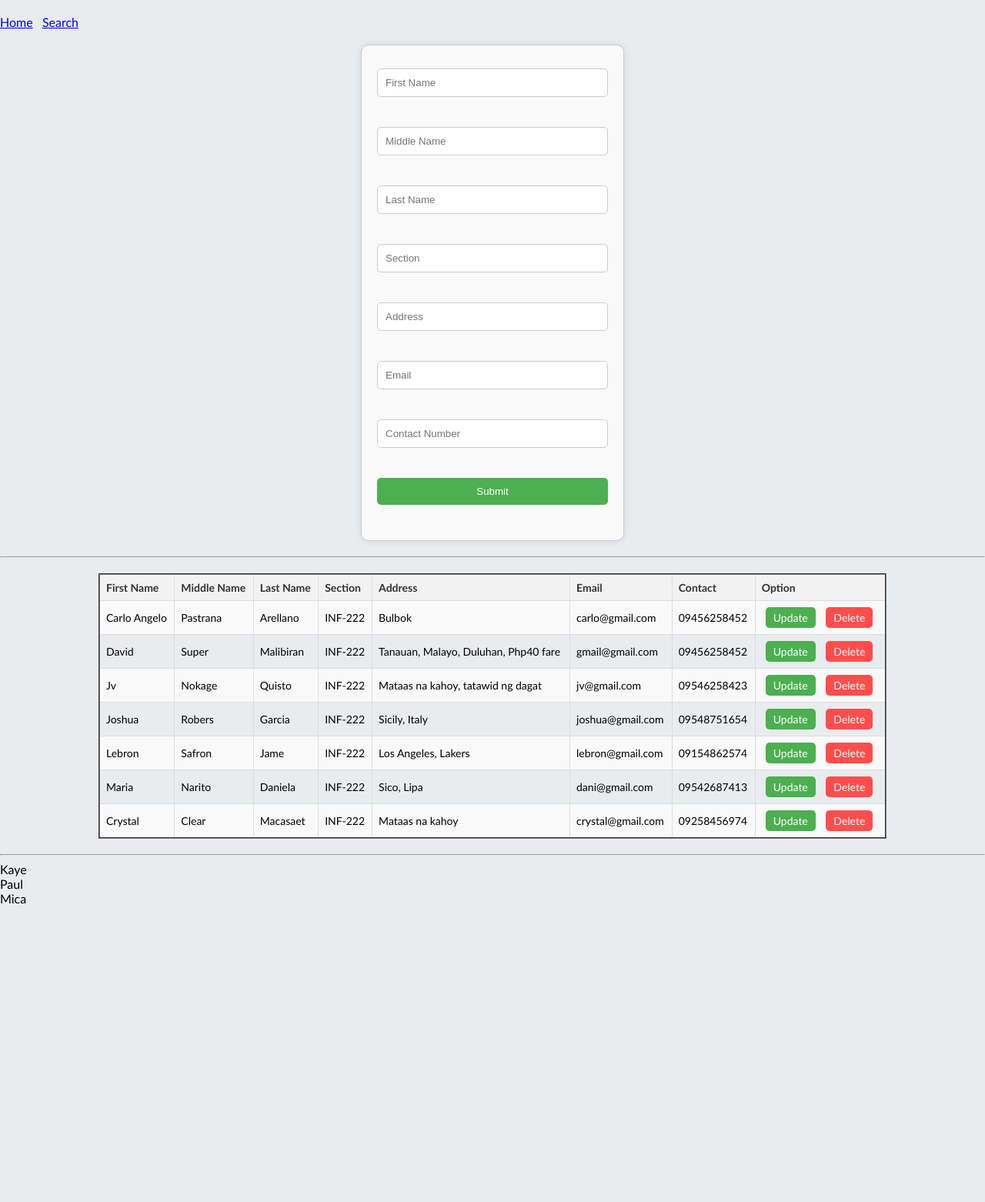
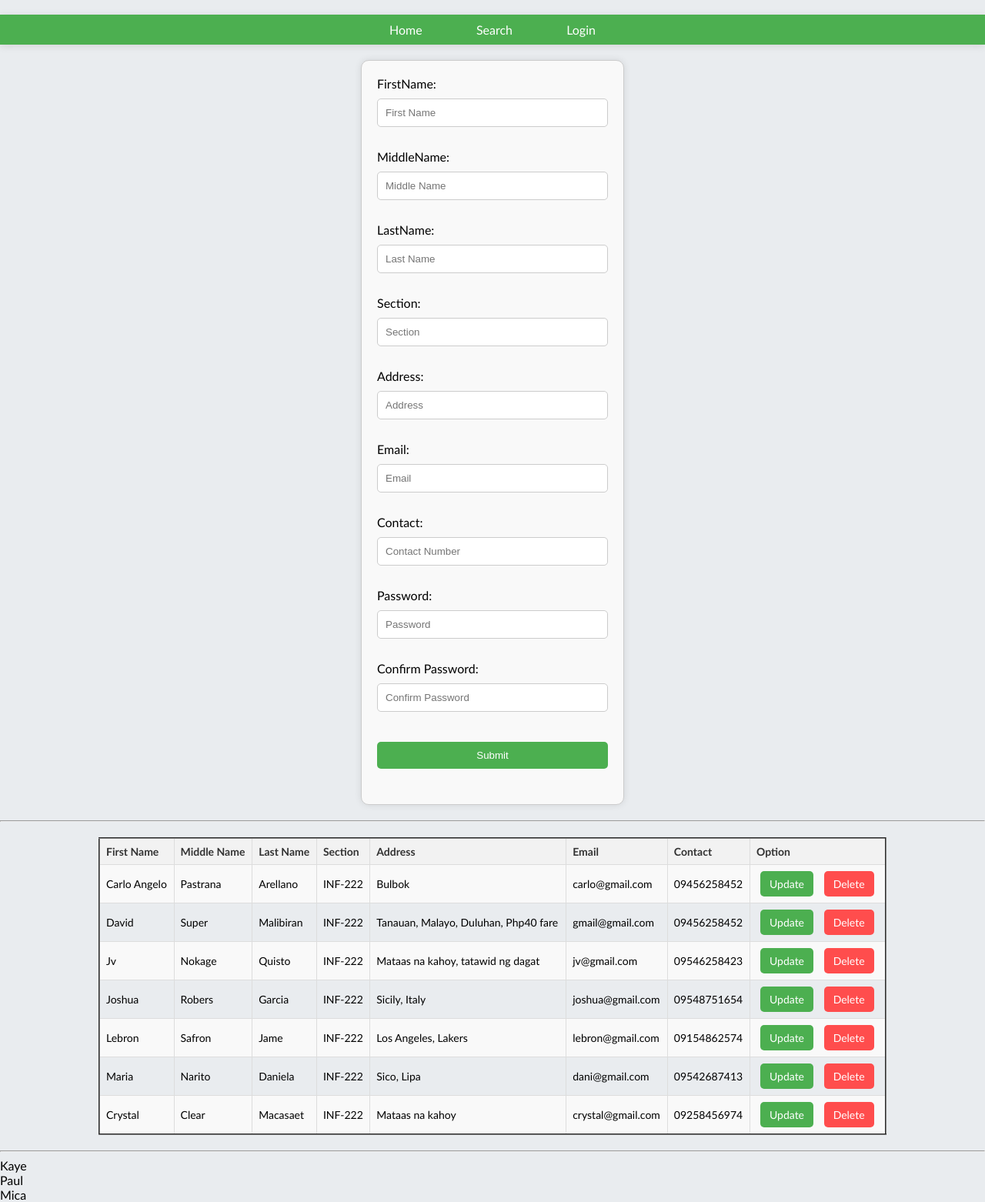
Before and after one commit to nokageAdmin/tutorial-1, a PHP site: page / in a window 1280 px wide. Shown: the whole page at 77% size. Before the commit the page ends 1175 px from the top, so only its background shows below. Run offline with PHP 8.4, Linux system fonts and the light colour scheme; data comes from the database, SQL or seed files in the repository.

Commit message:
tutorial 8-10

```diff
--- a/index.php
+++ b/index.php
@@ -1,6 +1,9 @@
 <?php
-$fName = $mName = $lName = $address = $email = $section = $contact = "";
-$fnameErr = $mnameErr = $lnameErr = $addressErr = $emailErr = $sectionErr = $contactErr = "";
+
+include("connections.php");
+
+$fName = $mName = $lName = $address = $email = $section = $contact = $password = $cpassword= "";
+$fnameErr = $mnameErr = $lnameErr = $addressErr = $emailErr = $sectionErr = $contactErr = $passwordErr = $cpasswordErr="";
 
 if ($_SERVER["REQUEST_METHOD"] == "POST") {
     if (empty($_POST["fName"])) {
@@ -44,6 +47,54 @@ if ($_SERVER["REQUEST_METHOD"] == "POST") {
     } else {
         $contact = $_POST["contact"];
     }
+    if (empty($_POST["password"])) {
+        $passwordErr = " Password is required";
+    } else {
+        $password = $_POST["password"];
+    }
+    if (empty($_POST["cpassword"])) {
+        $cpasswordErr = " Confirm Password is required";
+    } else {
+        $cpassword = $_POST["cpassword"];
+    }
+
+
+    if ($fName && $mName && $lName && $address && $email && $section && $contact && $password && $cpassword) {
+
+        $check_email = mysqli_query($connections, "SELECT * FROM mytbl WHERE email ='$email'");
+        $check_email_row = mysqli_num_rows($check_email);
+
+        if($check_email_row > 0) {
+
+                $emailErr = "Email is already registered";
+
+        }else{
+
+          $query = mysqli_query($connections, "INSERT INTO mytbl (fName, mName, lName, section, address, email, contact, password, account_type)
+
+          VALUES ('$fName','$mName','$lName', '$section', '$address', '$email', '$contact', '$password', '2')");
+
+            echo "<div class='data-display'>";
+            echo "<h2>Submitted Information</h2>";
+            echo "<p><strong>First Name:</strong> " . htmlspecialchars($fName) . "</p>";
+            echo "<p><strong>Middle Name:</strong> " . htmlspecialchars($mName) . "</p>";
+            echo "<p><strong>Last Name:</strong> " . htmlspecialchars($lName) . "</p>";
+            echo "<p><strong>Section:</strong> " . htmlspecialchars($section) . "</p>";
+            echo "<p><strong>Address:</strong> " . htmlspecialchars($address) . "</p>";
+            echo "<p><strong>Email:</strong> " . htmlspecialchars($email) . "</p>";
+            echo "<p><strong>Contact Number:</strong> " . htmlspecialchars($contact) . "</p>";
+            echo "</div>";
+
+            echo "<script language='javascript'>alert('New Record has been inserted!')</script>";
+            echo "<script>window.location.href='index.php'</script>";
+
+
+    }
+
+
+
+
+}
 }
 ?>
 <!-- CSS for centering the form and styling buttons -->
@@ -70,6 +121,14 @@ if ($_SERVER["REQUEST_METHOD"] == "POST") {
     }
 
     input[type="text"] {
+        width: 100%;
+        padding: 10px;
+        margin: 10px 0;
+        border: 1px solid #ccc;
+        border-radius: 5px;
+    }
+
+    input[type="password"] {
         width: 100%;
         padding: 10px;
         margin: 10px 0;
@@ -146,6 +205,13 @@ if ($_SERVER["REQUEST_METHOD"] == "POST") {
     .btn.delete:hover {
         background-color: #ff1a1a;
     }
+
+    .error {
+        color:Red;
+    }
+
+
+
 </style>
 <br>
 
@@ -155,26 +221,33 @@ if ($_SERVER["REQUEST_METHOD"] == "POST") {
 <div class="form-container">
     <form method="POST" action="<?php echo htmlspecialchars($_SERVER["PHP_SELF"]); ?>">
 
-        <input type="text" name="fName" placeholder="First Name" value="<?php echo $fName; ?>"> <br>
+FirstName: <input type="text" name="fName" placeholder="First Name" value="<?php echo $fName; ?>"> <br>
            <span class="error"><?php echo $fnameErr; ?></span> <br>
 
-        <input type="text" name="mName" placeholder="Middle Name" value="<?php echo $mName; ?>"> <br>
+MiddleName:<input type="text" name="mName" placeholder="Middle Name" value="<?php echo $mName; ?>"> <br>
            <span class="error"><?php echo $mnameErr; ?></span> <br>
 
-        <input type="text" name="lName" placeholder="Last Name" value="<?php echo $lName; ?>"> <br>
+LastName:  <input type="text" name="lName" placeholder="Last Name" value="<?php echo $lName; ?>"> <br>
            <span class="error"><?php echo $lnameErr; ?></span> <br>
 
-        <input type="text" name="section" placeholder="Section" value="<?php echo $section; ?>"> <br>
+Section:   <input type="text" name="section" placeholder="Section" value="<?php echo $section; ?>"> <br>
            <span class="error"><?php echo $sectionErr; ?></span> <br>
 
-        <input type="text" name="address" placeholder="Address" value="<?php echo $address; ?>"> <br>
+Address:   <input type="text" name="address" placeholder="Address" value="<?php echo $address; ?>"> <br>
            <span class="error"><?php echo $addressErr; ?></span> <br>
 
-        <input type="text" name="email" placeholder="Email" value="<?php echo $email; ?>"> <br>
+Email:     <input type="text" name="email" placeholder="Email" value="<?php echo $email; ?>"> <br>
            <span class="error"><?php echo $emailErr; ?></span> <br>
 
-        <input type="text" name="contact" placeholder="Contact Number" value="<?php echo $contact; ?>"> <br>
+Contact:   <input type="text" name="contact" placeholder="Contact Number" value="<?php echo $contact; ?>"> <br>
            <span class="error"><?php echo $contactErr; ?></span> <br>
+
+Password:  <input type="password" name="password" placeholder="Password" value="<?php echo $password; ?>"> <br>
+           <span class="error"><?php echo $passwordErr; ?></span> <br>
+
+Confirm Password:  <input type="password" name="cpassword" placeholder="Confirm Password" value="<?php echo $cpassword; ?>"> <br>
+                   <span class="error"><?php echo $cpasswordErr; ?></span> <br>
+
 
 <input type="submit" value="Submit">
 
@@ -184,26 +257,7 @@ if ($_SERVER["REQUEST_METHOD"] == "POST") {
 <hr>
 
 <?php
-include("connections.php");
 
-if ($fName && $mName && $lName && $address && $email && $section && $contact) {
-
-    $query = mysqli_query($connections, "INSERT INTO mytbl (fName, mName, lName, section, address, email, contact) VALUES('$fName','$mName','$lName','$section','$address','$email','$contact')");
-
-    echo "<div class='data-display'>";
-    echo "<h2>Submitted Information</h2>";
-    echo "<p><strong>First Name:</strong> " . htmlspecialchars($fName) . "</p>";
-    echo "<p><strong>Middle Name:</strong> " . htmlspecialchars($mName) . "</p>";
-    echo "<p><strong>Last Name:</strong> " . htmlspecialchars($lName) . "</p>";
-    echo "<p><strong>Section:</strong> " . htmlspecialchars($section) . "</p>";
-    echo "<p><strong>Address:</strong> " . htmlspecialchars($address) . "</p>";
-    echo "<p><strong>Email:</strong> " . htmlspecialchars($email) . "</p>";
-    echo "<p><strong>Contact Number:</strong> " . htmlspecialchars($contact) . "</p>";
-    echo "</div>";
-
-    echo "<script language='javascript'>alert('New Record has been inserted!')</script>";
-    echo "<script>window.location.href='index.php'</script>";
-}
 $view_query = mysqli_query($connections, "SELECT * FROM mytbl");
 
 echo "<table border='2' width='50%'>";
--- a/nav.php
+++ b/nav.php
@@ -1 +1,79 @@
-<a href="index.php">Home</a> &nbsp; <a href="search.php">Search</a>
+<div class="navbar">
+
+    <ul>
+
+           <li>   <a href="index.php"  class="nav-link">Home</a> &nbsp;  </li>
+           <li>  <a href="search.php" class="nav-link">Search</a> &nbsp; </li>
+           <li>  <a href="login.php"  class="nav-link">Login</a>    </li>
+
+    </ul>
+</div>
+
+<style>
+
+body {
+        font-family: 'Gill Sans', 'Gill Sans MT', Calibri, 'Trebuchet MS', sans-serif;
+        background-color: #e9ecef;
+        margin: 0;
+        padding: 0;
+    }
+
+    /* Navbar styles */
+    .navbar {
+        background-color: #4CAF50;
+        padding: 10px 20px;
+        box-shadow: 0 2px 10px rgba(0, 0, 0, 0.1);
+    }
+
+    .navbar ul {
+        list-style-type: none;
+        margin: 0;
+        padding: 0;
+        display: flex;
+        justify-content: center;
+    }
+
+    .navbar ul li {
+        margin: 0 15px;
+    }
+
+    .navbar ul li a {
+        text-decoration: none;
+        color: white;
+        font-size: 16px;
+        padding: 8px 16px;
+        background-color: #4CAF50;
+        border-radius: 5px;
+        transition: background-color 0.3s ease;
+    }
+
+    .navbar ul li a:hover {
+        background-color: #45a049;
+    }
+
+    .navbar ul li a.active {
+        background-color: #333;
+    }
+
+    /* Adjusting the hover and active states for buttons */
+    .btn {
+        background-color: #4CAF50;
+        color: white;
+        padding: 8px 12px;
+        border-radius: 5px;
+        text-decoration: none;
+        transition: background-color 0.3s ease;
+    }
+
+    .btn:hover {
+        background-color: #45a049;
+    }
+
+    .btn.delete {
+        background-color: #ff4d4d;
+    }
+
+    .btn.delete:hover {
+        background-color: #ff1a1a;
+    }
+</style>
```
Also changed, not shown: login.php (added, +202 -0 lines), result.php (added, +49 -0 lines), search.php (+35 -0 lines), database/mydb.sql (renamed from mydb.sql), database/mytbl.sql (renamed from mytbl.sql). Lines whose indentation alone changed are shown as unchanged.
